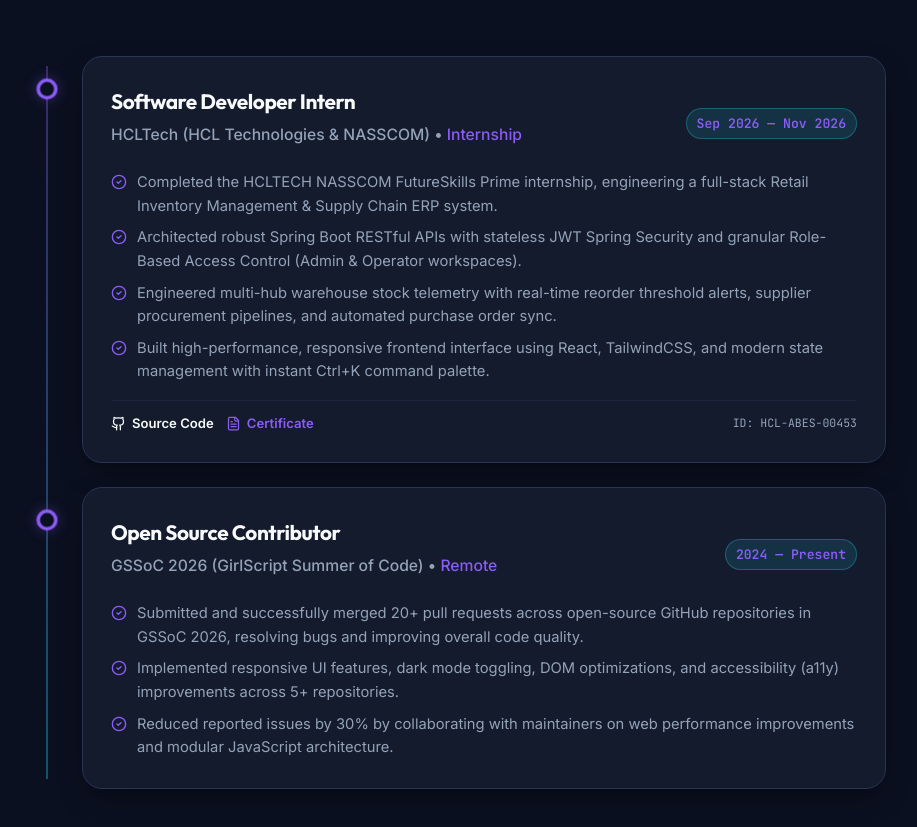
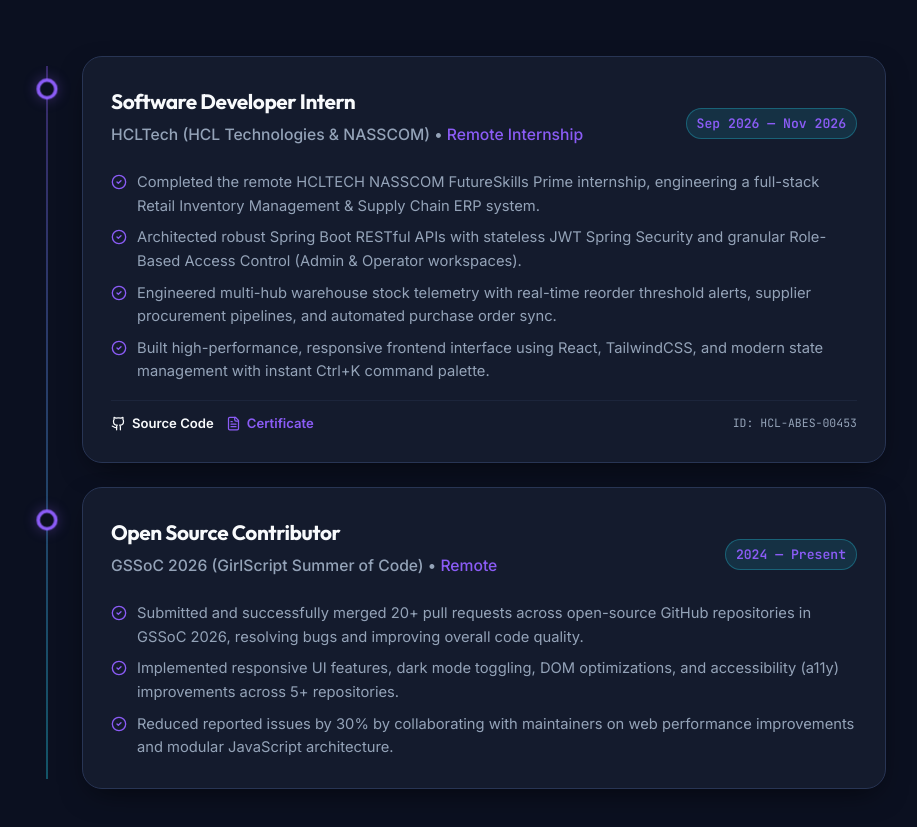
Before and after one commit to ajitkumarsaini02/portfolio-website, a React (Vite) app: page / in a window 1280 px wide. Shown: the part 6560-7387 px from the top of the page, without its empty margins (184-1101 px from the left). Built offline with nearby package versions, Linux system fonts and the light colour scheme; no server answers.

Commit message:
fix: update HCLTech internship type to Remote Internship

```diff
--- a/src/data/experienceData.js
+++ b/src/data/experienceData.js
@@ -3,13 +3,13 @@ export const experience = [
     role: "Software Developer Intern",
     organization: "HCLTech (HCL Technologies & NASSCOM)",
     period: "Sep 2026 — Nov 2026",
-    type: "Internship",
+    type: "Remote Internship",
     badge: "Enterprise ERP",
     github: "https://github.com/ajitkumarsaini02/retail-inventory-management-system",
     certificate: "/assets/certificates/hcltech-retail-inventory-internship.pdf",
     certificateId: "HCL-ABES-00453",
     points: [
-      "Completed the HCLTECH NASSCOM FutureSkills Prime internship, engineering a full-stack Retail Inventory Management & Supply Chain ERP system.",
+      "Completed the remote HCLTECH NASSCOM FutureSkills Prime internship, engineering a full-stack Retail Inventory Management & Supply Chain ERP system.",
       "Architected robust Spring Boot RESTful APIs with stateless JWT Spring Security and granular Role-Based Access Control (Admin & Operator workspaces).",
       "Engineered multi-hub warehouse stock telemetry with real-time reorder threshold alerts, supplier procurement pipelines, and automated purchase order sync.",
       "Built high-performance, responsive frontend interface using React, TailwindCSS, and modern state management with instant Ctrl+K command palette.",
```
